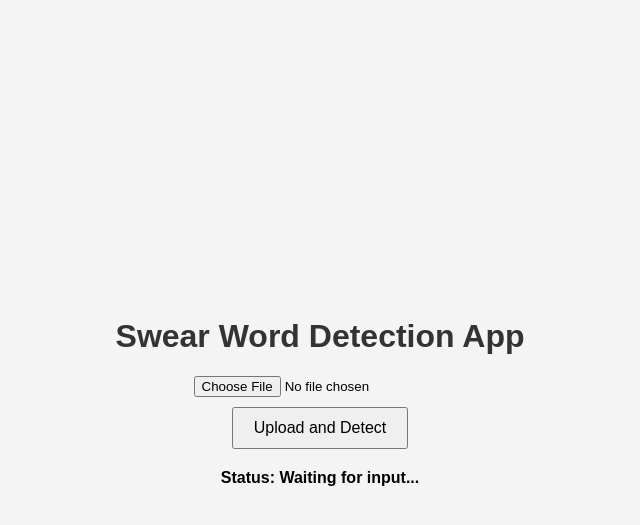
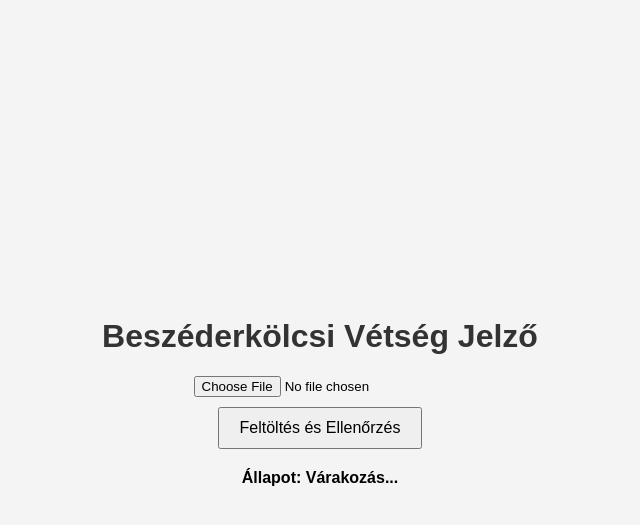
Before and after one commit to nyaridorina/VMTM, a Flask app: template templates/index.html in a window 1280 px wide. Shown: the top 525 px of the page, without its empty margins (320-960 px from the left). Run offline with Flask 2, Linux system fonts and the light colour scheme; the template is opened without the code that fills it, so the values that code supplies are empty.

Commit message:
Update index.html

```diff
--- a/templates/index.html
+++ b/templates/index.html
@@ -1,9 +1,9 @@
 <!DOCTYPE html>
-<html lang="en">
+<html lang="hu">
 <head>
     <meta charset="UTF-8">
     <meta name="viewport" content="width=device-width, initial-scale=1.0">
-    <title>Swear Word Detection App</title>
+    <title>Beszéderkölcsi Vétség Jelző</title>
     <style>
         body {
             font-family: Arial, sans-serif;
@@ -36,12 +36,12 @@
     </style>
 </head>
 <body>
-    <h1>Swear Word Detection App</h1>
+    <h1>Beszéderkölcsi Vétség Jelző</h1>
     <form id="audioForm" enctype="multipart/form-data">
         <input type="file" id="audioFile" name="audio" accept="audio/wav" required>
-        <button type="submit">Upload and Detect</button>
+        <button type="submit">Feltöltés és Ellenőrzés</button>
     </form>
-    <p id="status">Status: Waiting for input...</p>
+    <p id="status">Állapot: Várakozás...</p>
 
     <script>
         const form = document.getElementById('audioForm');
@@ -50,7 +50,7 @@
         form.addEventListener('submit', async (e) => {
             e.preventDefault();
             const formData = new FormData(form);
-            status.textContent = 'Status: Processing...';
+            status.textContent = 'Állapot: Feldolgozás folyamatban...';
 
             try {
                 const response = await fetch('/upload-audio', {
@@ -60,12 +60,12 @@
                 const result = await response.json();
 
                 if (response.ok) {
-                    status.textContent = 'Status: ' + result.message;
+                    status.textContent = 'Állapot: ' + result.message;
                 } else {
-                    status.textContent = 'Status: Error - ' + (result.error || 'Unknown error');
+                    status.textContent = 'Állapot: Hiba - ' + (result.error || 'Ismeretlen hiba');
                 }
             } catch (error) {
-                status.textContent = 'Status: Error - ' + error.message;
+                status.textContent = 'Állapot: Hiba - ' + error.message;
             }
         });
     </script>
```
